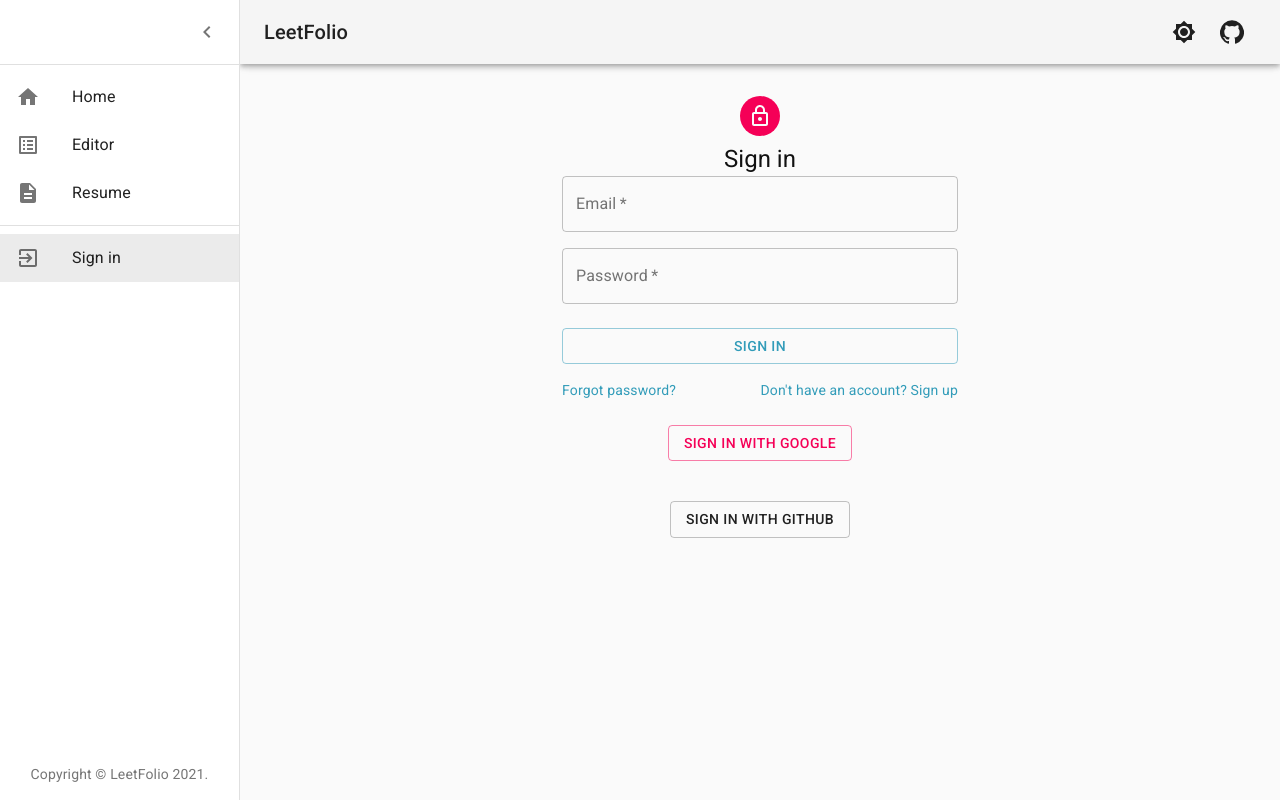
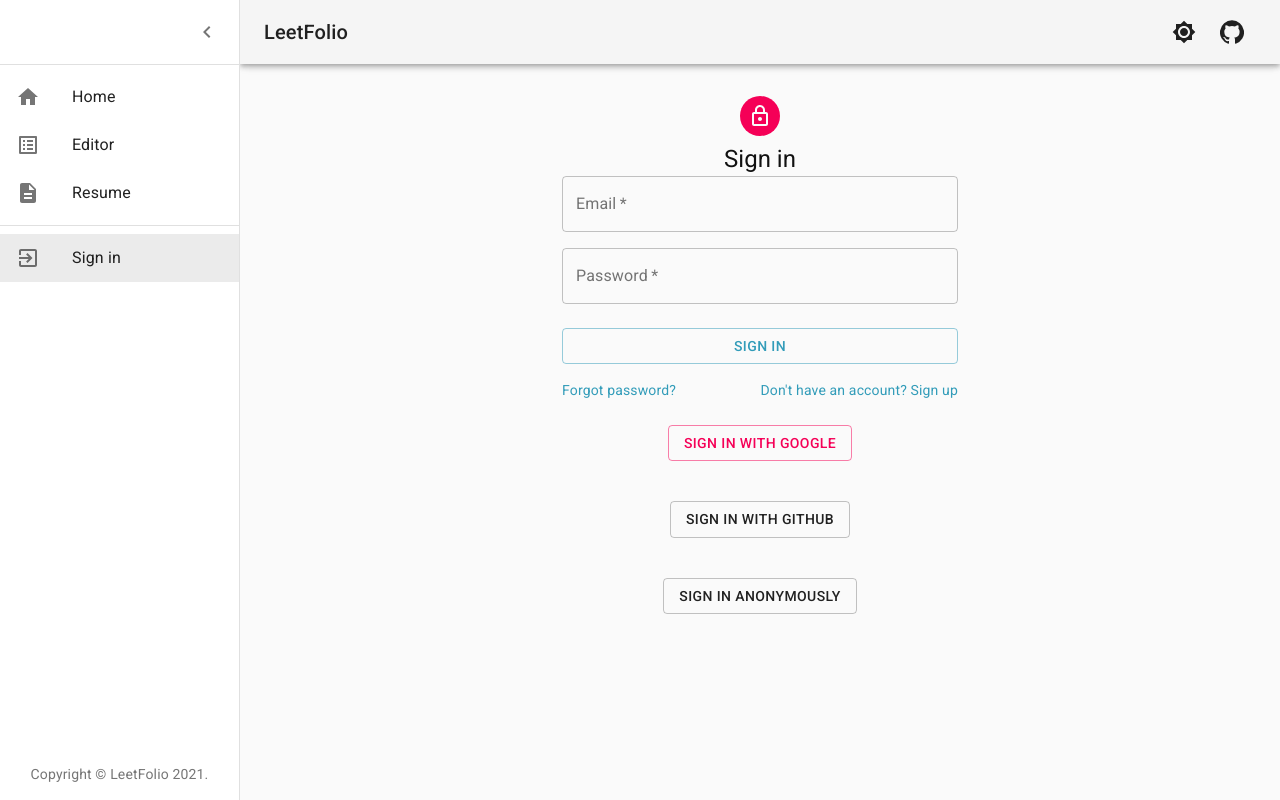
Before and after one commit to JoHoop/leetfolio, a React (Create React App) app: page /signin in a window 1280 px wide. Built offline with nearby package versions, Linux system fonts and the light colour scheme; no server answers.

Commit message:
Add sign in anonymously

```diff
--- a/src/pages/Account.js
+++ b/src/pages/Account.js
@@ -208,7 +208,11 @@
   return (
     <React.Fragment>
       <Typography component='h1' variant='h2' color='textPrimary' gutterBottom>
-        Hello, {currentUser.displayName || currentUser.email.split('@')[0]}!
+        Hello,{' '}
+        {currentUser.email
+          ? currentUser.displayName || currentUser.email.split('@')[0]
+          : 'Anonymous'}
+        {'!'}
       </Typography>
       <Typography variant='h5' color='textSecondary' paragraph>
         Manage your account.
--- a/src/pages/SignIn.js
+++ b/src/pages/SignIn.js
@@ -3,6 +3,7 @@
 import { NavLink } from 'react-router-dom';
 import {
   signIn,
+  anonSignIn,
   googleSignInPopup,
   googleSignInRedirect,
   githubSignInPopup,
@@ -118,6 +119,17 @@
     setIsLoading(false);
   }, []);
 
+  const handleSignInAnonym = useCallback(async () => {
+    setIsLoading(true);
+    try {
+      await anonSignIn();
+      return <Redirect to='/account' />;
+    } catch (error) {
+      setError(error);
+    }
+    setIsLoading(false);
+  }, []);
+
   const { currentUser } = useContext(UserContext);
 
   if (currentUser) {
@@ -205,6 +217,15 @@
         >
           Sign in with GitHub
         </Button>
+
+        <Button
+          variant='outlined'
+          color='default'
+          className={classes.googleButton}
+          onClick={handleSignInAnonym}
+        >
+          Sign in anonymously
+        </Button>
       </Box>
       <Notification notify={notify} setNotify={setNotify} />
       {isLoading && <Loading />}
--- a/src/services/Auth.js
+++ b/src/services/Auth.js
@@ -26,6 +26,10 @@
 export const githubSignInRedirect = () => {
   const provider = new firebase.auth.GithubAuthProvider();
   return firebase.auth().signInWithRedirect(provider);
+};
+
+export const anonSignIn = () => {
+  return firebase.auth().signInAnonymously();
 };
 
 export const signOut = () => {
```
